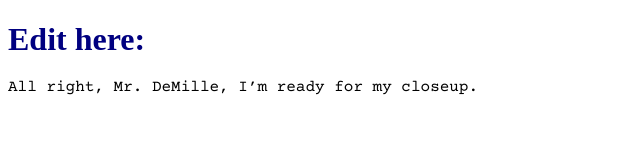
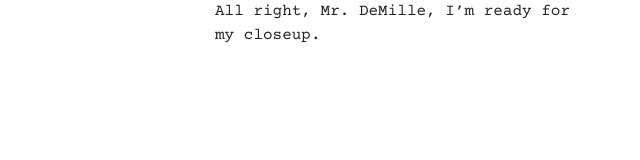
Before and after one commit to ianadiwibowo/ubud, an Electron app: page editor.html in a window 800 px wide. Shown: the whole page, without its empty margins (0-640 px from the left). Drawn offline with nearby package versions, Linux system fonts and the light colour scheme; no server answers.

Commit message:
Lay the grid layout for the main editor

```diff
--- a/editor.html
+++ b/editor.html
@@ -1,20 +1,33 @@
 <!DOCTYPE html>
 <html>
+
 <head>
   <meta charset="UTF-8">
+  <meta name="viewport" content="width=device-width, initial-scale=1, shrink-to-fit=no">
   <title>Hello World!</title>
   <link rel="stylesheet" type="text/css" href="assets/css/global.css" />
+  <link rel="stylesheet" href="node_modules/bootstrap/dist/css/bootstrap.min.css" />
   <style>
-      [contenteditable="true"]:active, [contenteditable="true"]:focus {
-        border: 1px solid red;
+    [contenteditable="true"]:active,
+    [contenteditable="true"]:focus {
       outline: none;
     }
   </style>
 </head>
+
 <body>
-    <h1>Edit here:</h1>
-    <div id="editor-div" contenteditable="true" class="mousetrap">
+  <div class="container-fluid">
+    <div class="row">
+      <div class="col">
+
+      </div>
+      <div id="editor-div" contenteditable="true" class="col-6 mousetrap">
         All right, Mr. DeMille, I’m ready for my closeup.
+      </div>
+      <div class="col">
+
+      </div>
+    </div>
   </div>
 </body>
 
@@ -22,4 +35,5 @@
   require('./editor.js')
   require('./renderer.js')
 </script>
+
 </html>
```
Lines whose indentation alone changed are shown as unchanged.
